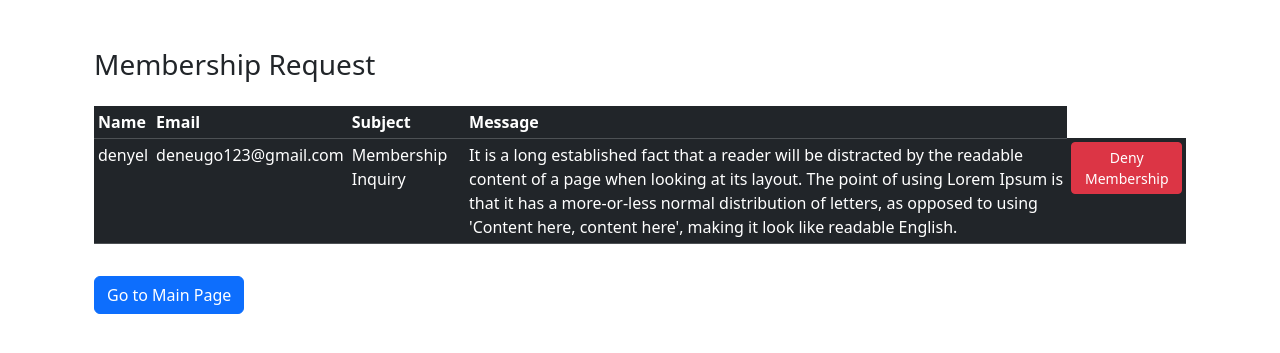
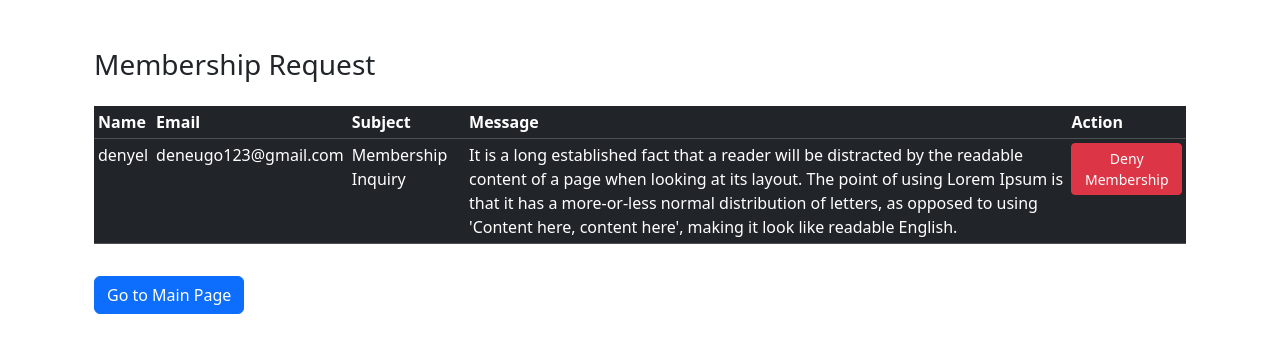
Before and after one commit to Lowkiy/PrelimExam, a PHP site: page /mendioro_message.php in a window 1280 px wide. Shown: the top 353 px of the page. Run offline with PHP 8.4, Linux system fonts and the light colour scheme; data comes from the database, SQL or seed files in the repository; a stand-in replaces the project's code that opens the database connection.

Commit message:
completed(2)

```diff
--- a/resource/mendioro_view.php
+++ b/resource/mendioro_view.php
@@ -19,6 +19,7 @@ class view extends baylon_config{
                 <th>Email</th>
                 <th>Subject</th>
                 <th>Message</th>
+                <th>Action</th>
             </tr>
             </thead><tbody>";
         foreach ($result as $data){
```
